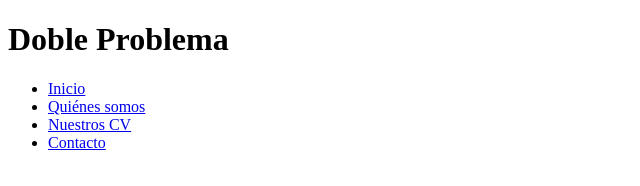
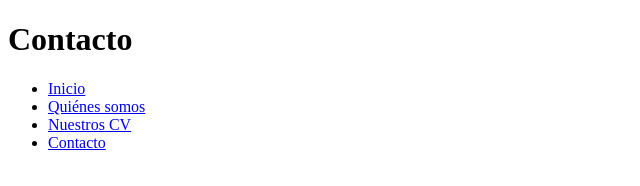
Before and after one commit to rodo08/202209-w1ch2-Enric-Vazquez-Rodrigo-Rosales, a plain HTML site: page contacto/index.html in a window 1280 px wide. Shown: the whole page, without its empty margins (0-640 px from the left). Drawn offline with Linux system fonts and the light colour scheme.

Commit message:
change titles

```diff
--- a/contacto/index.html
+++ b/contacto/index.html
@@ -4,12 +4,13 @@
     <meta charset="UTF-8" />
     <meta http-equiv="X-UA-Compatible" content="IE=edge" />
     <meta name="viewport" content="width=device-width, initial-scale=1.0" />
-    <title>Doble Problema</title>
+    <title>Contacto | Doble Problema</title>
     <link rel="shortcut icon" href="favicon.ico" type="image/x-icon" />
   </head>
   <body>
     <header>
-      <h1>Doble Problema</h1>
+      <h1>Contacto</h1>
+
       <nav>
         <ul>
           <li><a href="/">Inicio</a></li>
```
